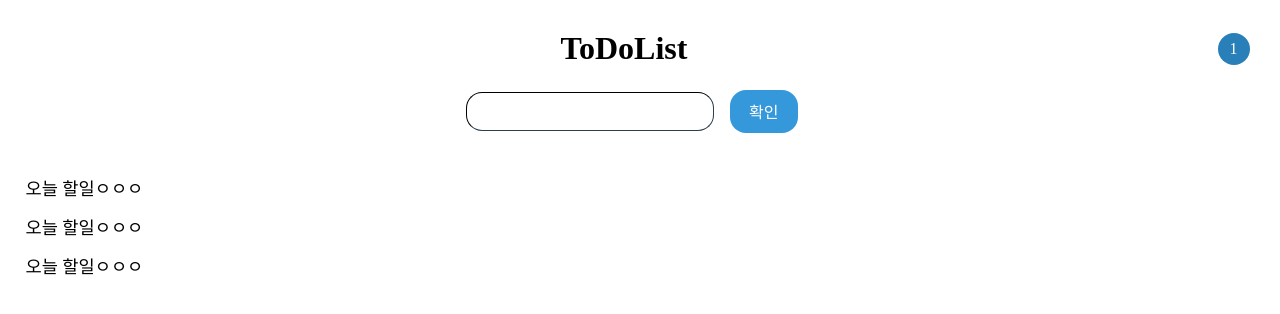
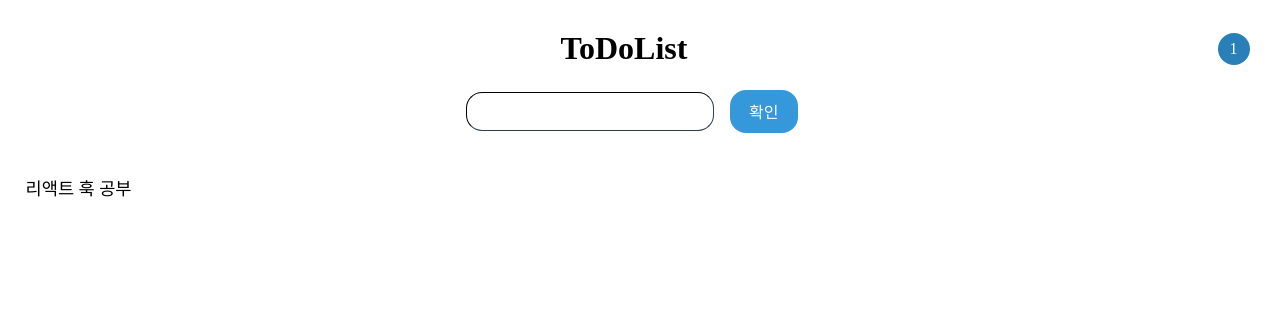
Before and after one commit to ParkEunwoo/todoHook, a React (Create React App) app: page / in a window 1280 px wide. Shown: the top 314 px of the page. Built offline with nearby package versions, Linux system fonts and the light colour scheme.

Commit message:
usestate with type

```diff
--- a/src/App.tsx
+++ b/src/App.tsx
@@ -1,14 +1,36 @@
-import React from 'react';
+import React, {useState, useEffect} from 'react';
 import Header from './Components/Header';
 import Form from './Components/Form';
 import List from './Components/List';
 
-const App: React.FC = () => {
+interface Todo {
+  id: number;
+  title: string;
+  state: string;
+}
+
+const App: React.FC<{Todos?: Array<Todo>}> = ({Todos = []}) => {
+  const [todos, setTodos] = useState(Todos);
+  const [newTodo, setNewTodo] = useState();
+
+  const addTodo = (e:React.MouseEvent<HTMLInputElement>) => {
+    e.preventDefault();
+    setTodos([...todos, newTodo]);
+  }
+
+  const changeInput = (e:React.ChangeEvent<HTMLInputElement>) => {
+    setNewTodo({id: todos.length, title: e.target.value, state:'todo'});
+  }
+
+  useEffect(() => {
+    setTodos([{id:0, title:'리액트 훅 공부', state:'todo'}]);
+  }, [])
+
   return (
     <>
       <Header />
-      <Form />
-      <List />
+      <Form addTodo={addTodo} changeInput={changeInput}/>
+      <List todos={todos}/>
     </>
   );
 }
--- a/src/Components/Form/index.tsx
+++ b/src/Components/Form/index.tsx
@@ -1,11 +1,15 @@
 import React from 'react';
 import './Form.css';
 
-const Form: React.FC = () => {
+interface Props {
+    addTodo:(e:React.MouseEvent<HTMLInputElement>) => void;
+    changeInput:(e:React.ChangeEvent<HTMLInputElement>) => void;
+}
+const Form: React.SFC<Props> = ({addTodo, changeInput}) => {
     return (
         <form>
-            <input type="text" />
-            <input type="submit" value="확인" />
+            <input type="text" onChange={changeInput} />
+            <input type="submit" value="확인" onClick={addTodo} />
         </form>
     );
 }
--- a/src/Components/List/Item.tsx
+++ b/src/Components/List/Item.tsx
@@ -1,9 +1,13 @@
 import React from 'react';
 import './Item.css';
 
-const Item: React.FC = () => {
+interface Props {
+    title: string;
+}
+
+const Item: React.SFC<Props> = ({title}) => {
     return (
-        <li>오늘 할일ㅇㅇㅇ</li>
+        <li>{title}</li>
     )
 }
 
--- a/src/Components/List/index.tsx
+++ b/src/Components/List/index.tsx
@@ -2,12 +2,21 @@ import React from 'react';
 import Item from './Item';
 import './List.css';
 
-const List: React.FC = () => {
+interface Todo {
+    id: number;
+    title: string;
+    state: string;
+}
+
+interface Props {
+    todos: Array<Todo>;
+}
+
+const List: React.SFC<Props> = ({todos}) => {
+    const todoList = todos.map(todo => <Item key={todo.id} title={todo.title} />)
     return (
         <ul>
-            <Item />
-            <Item />
-            <Item />
+            {todoList}
         </ul>
     );
 }
```
